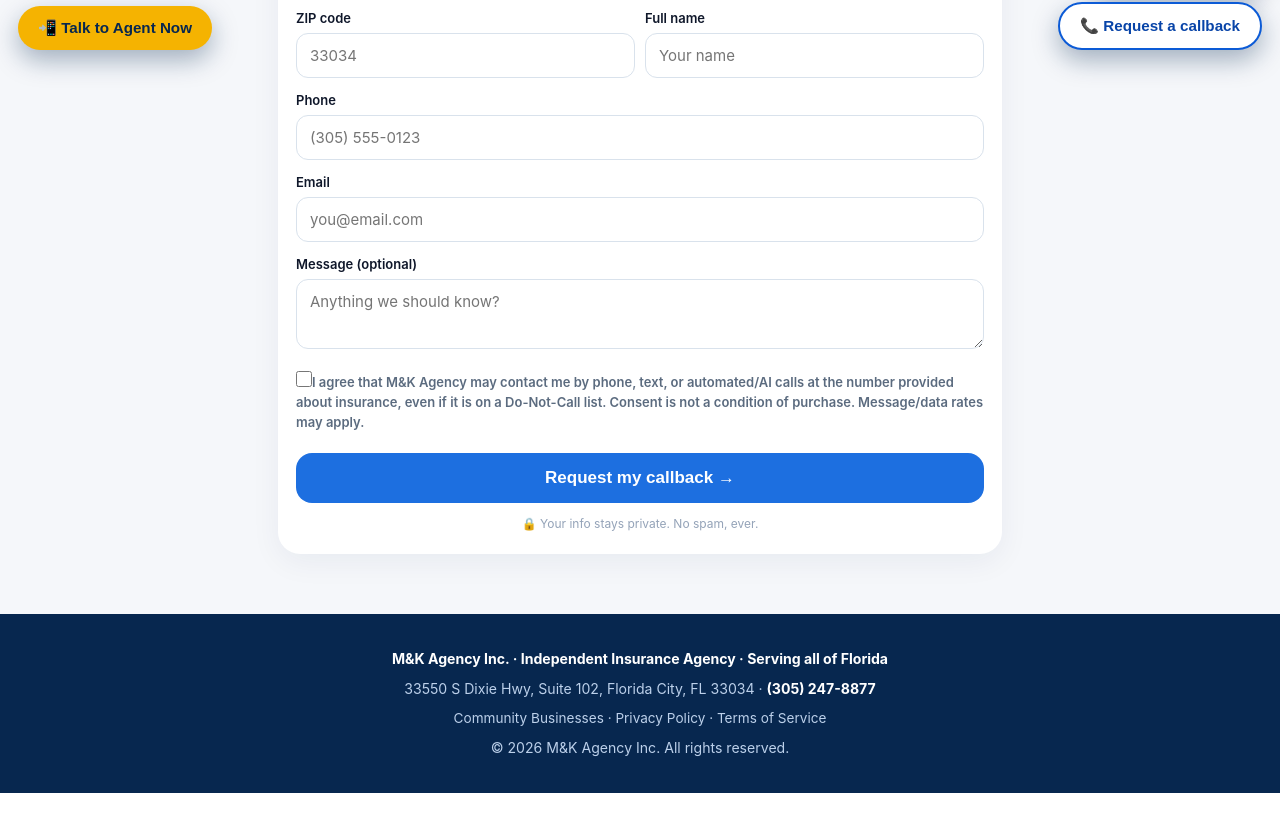
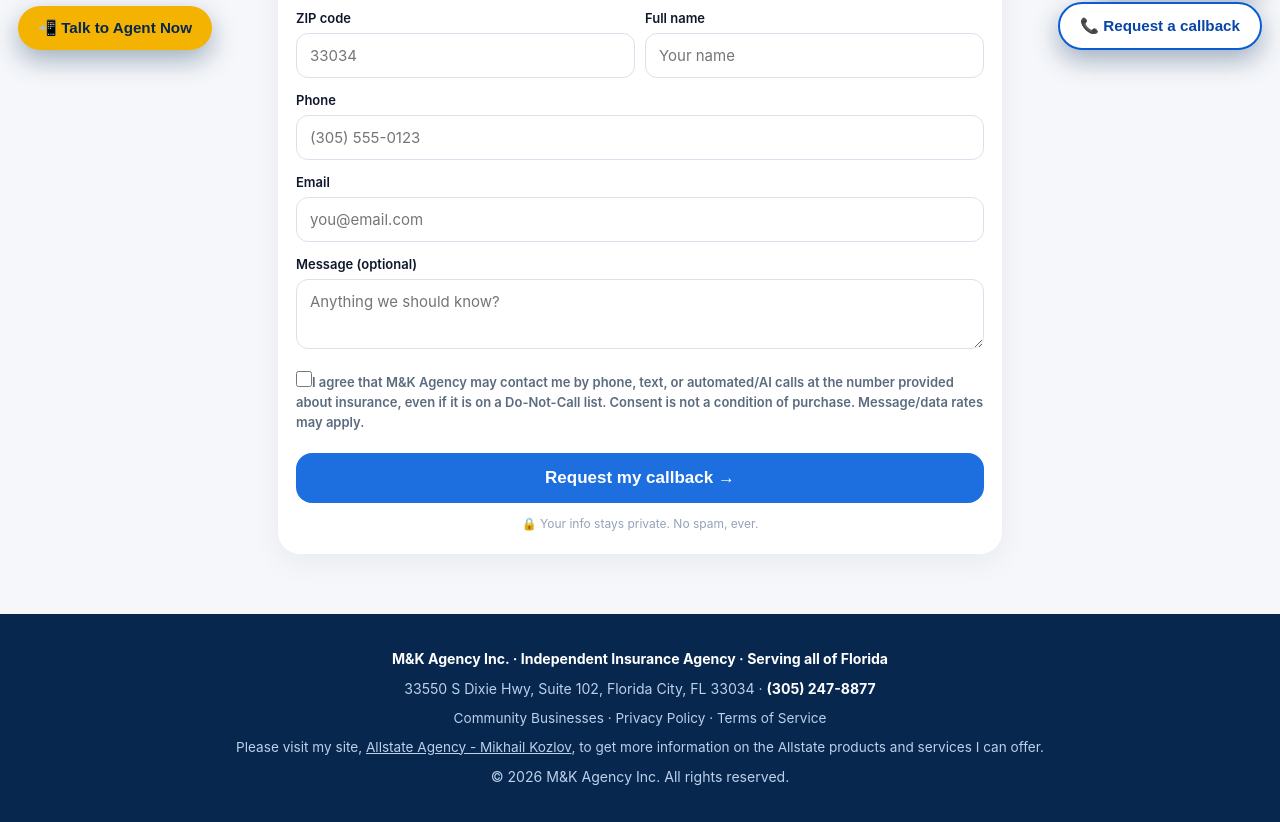
Before and after one commit to levsha2002/mkagencyinc-site, a Next.js app: page /en/quote in a window 1280 px wide. Shown: the part 732-1554 px from the top of the page. Before the commit the page ends 1525 px from the top, so only its background shows below. Built offline with nearby package versions, Linux system fonts and the light colour scheme.

Commit message:
Switch consumer email to mikhailkozlov@allstate.com; add permitted Allstate Agency Website link

```diff
--- a/app/api/callback/route.ts
+++ b/app/api/callback/route.ts
@@ -2,7 +2,7 @@ import { NextResponse } from 'next/server';
 import { neon } from '@neondatabase/serverless';
 import { Resend } from 'resend';
 
-const NOTIFY_EMAIL = 'mkagency2020@hotmail.com';
+const NOTIFY_EMAIL = process.env.AGENCY_EMAIL || 'mikhailkozlov@allstate.com';
 
 export async function POST(req: Request) {
   try {
--- a/app/api/chat/route.ts
+++ b/app/api/chat/route.ts
@@ -1,6 +1,6 @@
 import { Resend } from 'resend';
 
-const AGENCY_EMAIL = process.env.AGENCY_EMAIL || 'mkagency2020@hotmail.com';
+const AGENCY_EMAIL = process.env.AGENCY_EMAIL || 'mikhailkozlov@allstate.com';
 const PHONE_DISPLAY = process.env.AGENCY_PHONE_DISPLAY || '(305) 247-8877';
 const PHONE_TEL = process.env.AGENCY_PHONE_TEL || '3052478877';
 
--- a/app/api/insurance-quote/route.ts
+++ b/app/api/insurance-quote/route.ts
@@ -2,7 +2,7 @@ import { NextRequest, NextResponse } from 'next/server';
 import { neon } from '@neondatabase/serverless';
 import { Resend } from 'resend';
 
-const NOTIFY_EMAIL = 'mkagency2020@hotmail.com';
+const NOTIFY_EMAIL = process.env.AGENCY_EMAIL || 'mikhailkozlov@allstate.com';
 
 export async function POST(req: NextRequest) {
   try {
--- a/app/api/lead/route.ts
+++ b/app/api/lead/route.ts
@@ -2,7 +2,7 @@ import { NextResponse } from 'next/server';
 import { neon } from '@neondatabase/serverless';
 import { Resend } from 'resend';
 
-const AGENCY_EMAIL = process.env.AGENCY_EMAIL || 'mkagency2020@hotmail.com';
+const AGENCY_EMAIL = process.env.AGENCY_EMAIL || 'mikhailkozlov@allstate.com';
 
 export async function POST(req: Request) {
   try {
--- a/app/api/referral-submission/route.ts
+++ b/app/api/referral-submission/route.ts
@@ -2,7 +2,7 @@ import { NextRequest, NextResponse } from 'next/server';
 import { neon } from '@neondatabase/serverless';
 import { Resend } from 'resend';
 
-const NOTIFY_EMAIL = 'mkagency2020@hotmail.com';
+const NOTIFY_EMAIL = process.env.AGENCY_EMAIL || 'mikhailkozlov@allstate.com';
 
 export async function POST(req: NextRequest) {
   try {
--- a/app/api/transcript/route.ts
+++ b/app/api/transcript/route.ts
@@ -2,7 +2,7 @@ import { NextResponse } from 'next/server';
 import { neon } from '@neondatabase/serverless';
 import { Resend } from 'resend';
 
-const NOTIFY_EMAIL = process.env.AGENCY_EMAIL || 'mkagency2020@hotmail.com';
+const NOTIFY_EMAIL = process.env.AGENCY_EMAIL || 'mikhailkozlov@allstate.com';
 
 // Called ONLY when the visitor checked the consent box in the chat widget.
 // 1) Saves the transcript to Neon, 2) emails a copy to the agency,
--- a/components/Footer.tsx
+++ b/components/Footer.tsx
@@ -17,6 +17,18 @@ export default function Footer({ lang }: { lang: string }) {
           {' · '}
           <Link href={`/${lang}/terms`} style={{ color: '#bcd0ea' }}>{t.footer.terms}</Link>
         </p>
+        <p style={{ margin: '8px 0', fontSize: '.85rem' }}>
+          Please visit my site,{' '}
+          <a
+            href="https://agents.allstate.com/mikhail-kozlov-florida-city-fl.html"
+            target="_blank"
+            rel="noopener noreferrer"
+            style={{ color: '#bcd0ea', textDecoration: 'underline' }}
+          >
+            Allstate Agency - Mikhail Kozlov
+          </a>
+          , to get more information on the Allstate products and services I can offer.
+        </p>
         <p suppressHydrationWarning>© {new Date().getFullYear()} M&K Agency Inc. {t.footer.rights}</p>
       </div>
     </footer>
```
